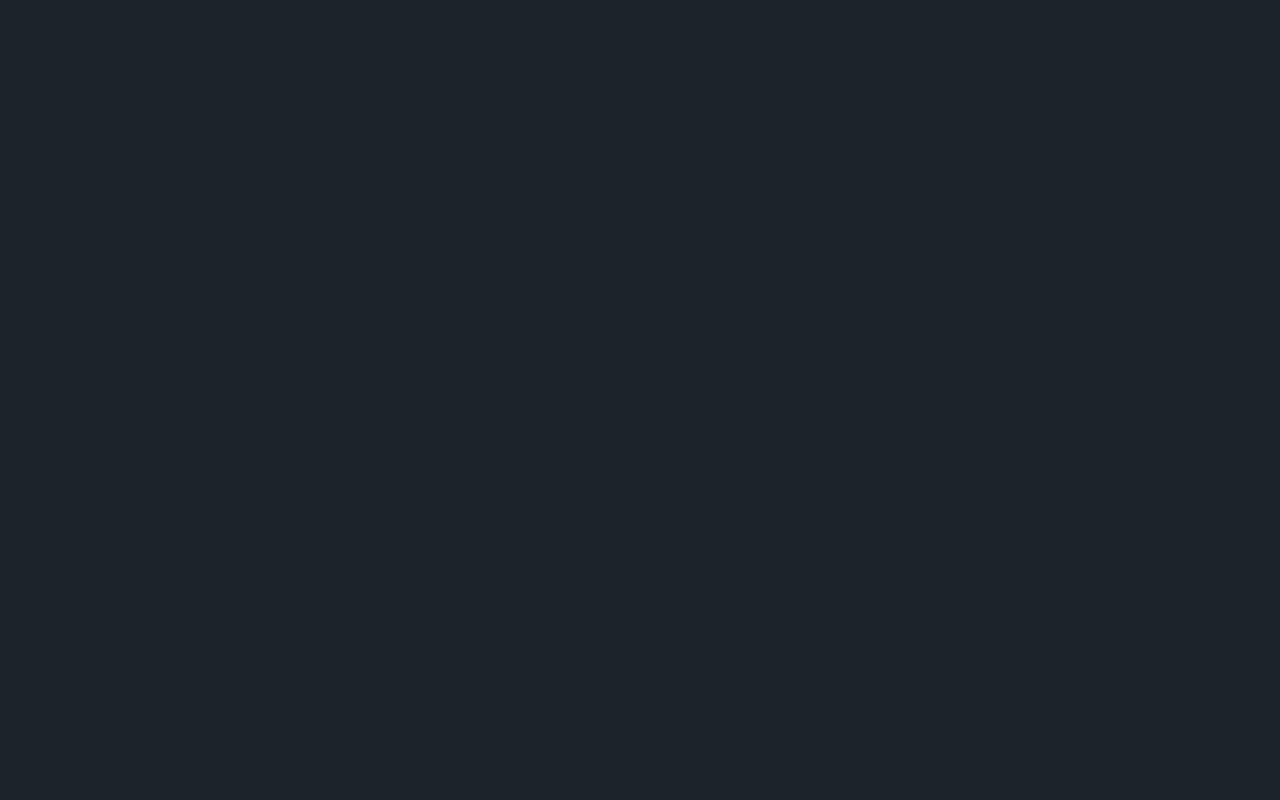
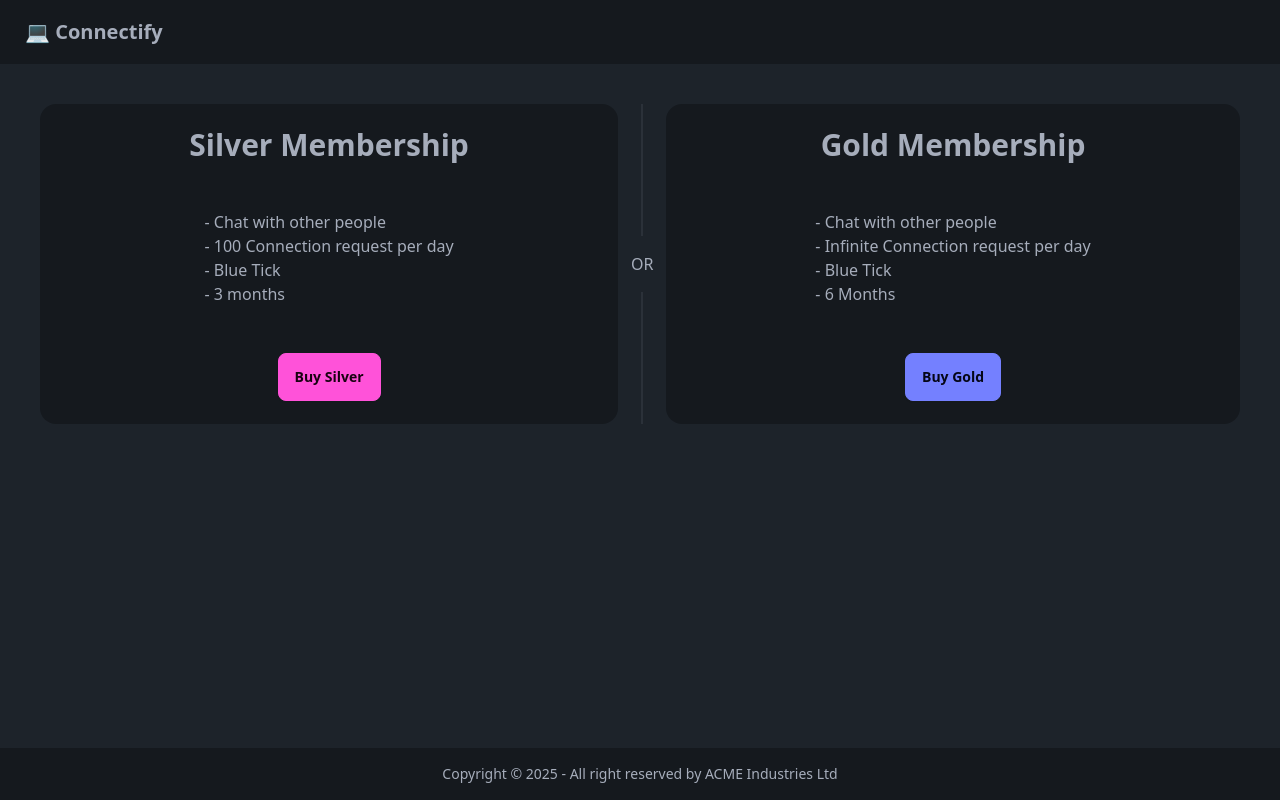
Before and after one commit to Abhishekballi13/Connectify-web, a React (Vite) app: page /premium in a window 1280 px wide. Before the commit this address had no page. Built offline with nearby package versions, Linux system fonts and the light colour scheme; no server answers.

Commit message:
feat :subscription, payment frontend

```diff
--- a/index.html
+++ b/index.html
@@ -4,7 +4,8 @@
     <meta charset="UTF-8" />
     <link rel="icon" type="image/svg+xml" href="/vite.svg" />
     <meta name="viewport" content="width=device-width, initial-scale=1.0" />
-    <title>Vite + React</title>
+    <title>Connectify</title>
+    <script src="https://checkout.razorpay.com/v1/checkout.js"></script>
   </head>
   <body>
     <div id="root"></div>
--- a/src/App.jsx
+++ b/src/App.jsx
@@ -7,6 +7,7 @@
 import Feed from "./components/Feed";
 import Connections from "./components/Connections";
 import Requests from "./components/Requests";
+import Premium from "./components/Premium";
 
 function App() {
   return (
@@ -21,6 +22,7 @@
               <Route path="/profile" element={<Profile/>}/>
               <Route path="/connections" element={<Connections/>}/>
               <Route path="/requests" element={<Requests/>}/>
+              <Route path="/premium" element={<Premium/>}/>
           </Route>
        </Routes>
     </BrowserRouter>
--- a/src/components/Navbar.jsx
+++ b/src/components/Navbar.jsx
@@ -51,6 +51,7 @@
           <li><Link to="/">Feed</Link></li>
           <li><Link to="/connections">Connections</Link></li>
           <li><Link to="/requests">Requests</Link></li>
+          <li><Link to="/premium">Premium</Link></li>
           <li><a onClick={handleLogout}>Logout</a></li>
         </ul>
       </div>
--- /dev/null
+++ b/src/components/Premium.jsx
@@ -0,0 +1,68 @@
+import axios from "axios"
+import { BASE_URL } from "../utils/constants"
+
+
+const Premium = () => {
+
+ const handleBuyClick = async (membershipType) => {
+      const order = await axios.post(BASE_URL + "/payment/create",{
+        membershipType:membershipType,
+      },{
+         withCredentials:true,
+      })
+
+      const {amount,keyId,currency,notes,orderId} = order.data;
+
+      const options = {
+        key: keyId, // Replace with your Razorpay key_id
+        amount, // Amount is in currency subunits. Default currency is INR. Hence, 50000 refers to 50000 paise
+        currency,
+        name: 'Acme Corp',
+        description: 'Connect to other developers',
+        order_id: orderId, // This is the order_id created in the backend
+        callback_url: 'http://localhost:3000/payment-success', // Your success URL
+        prefill: {
+          name: notes.firstName+" "+notes.lastName,
+          email: notes.emailId,
+          contact: '9999999999'
+        },
+        theme: {
+          color: '#F37254'
+        },
+      };
+
+      const rzp = new window.Razorpay(options);
+      rzp.open();
+      console.log(order);
+ }
+
+  return (
+    <div className="m-10">
+            <div className="flex w-full">
+            <div className="card bg-base-300 rounded-box grid h-80 flex-grow place-items-center">
+                <h1 className="font-bold text-3xl">Silver Membership</h1>
+                <ul>
+                    <li> - Chat with other people</li>
+                    <li> - 100 Connection request per day</li>
+                    <li> - Blue Tick</li>
+                    <li> - 3 months</li>
+                </ul>
+                <button className="btn btn-secondary" onClick={() => handleBuyClick("silver")}>Buy Silver</button>
+            </div>
+            <div className="divider divider-horizontal">OR</div>
+            <div className="card bg-base-300 rounded-box grid h-80 flex-grow place-items-center">
+            <h1 className="font-bold text-3xl">Gold Membership</h1>
+                <ul>
+                    <li> - Chat with other people</li>
+                    <li> - Infinite Connection request per day</li>
+                    <li> - Blue Tick</li>
+                    <li> - 6 Months</li>
+                </ul>
+                <button className="btn btn-primary" onClick={() => handleBuyClick("gold")}>Buy Gold</button>
+            </div>
+    </div>
+    </div>
+  )
+}
+
+export default Premium
--- a/src/utils/constants.js
+++ b/src/utils/constants.js
@@ -1,10 +1,10 @@
 
 //local
-// export const BASE_URL = "http://localhost:7777";
+export const BASE_URL = "http://localhost:7777";
 
 //for production in aws
 // export const BASE_URL = "/api";
 
 
 //for production at vercel
-export const BASE_URL = "https://connectify-murex.vercel.app"
+// export const BASE_URL = "https://connectify-murex.vercel.app"
```
Also changed, not shown: 1 other file (tests, documents, lock files or other folders).
